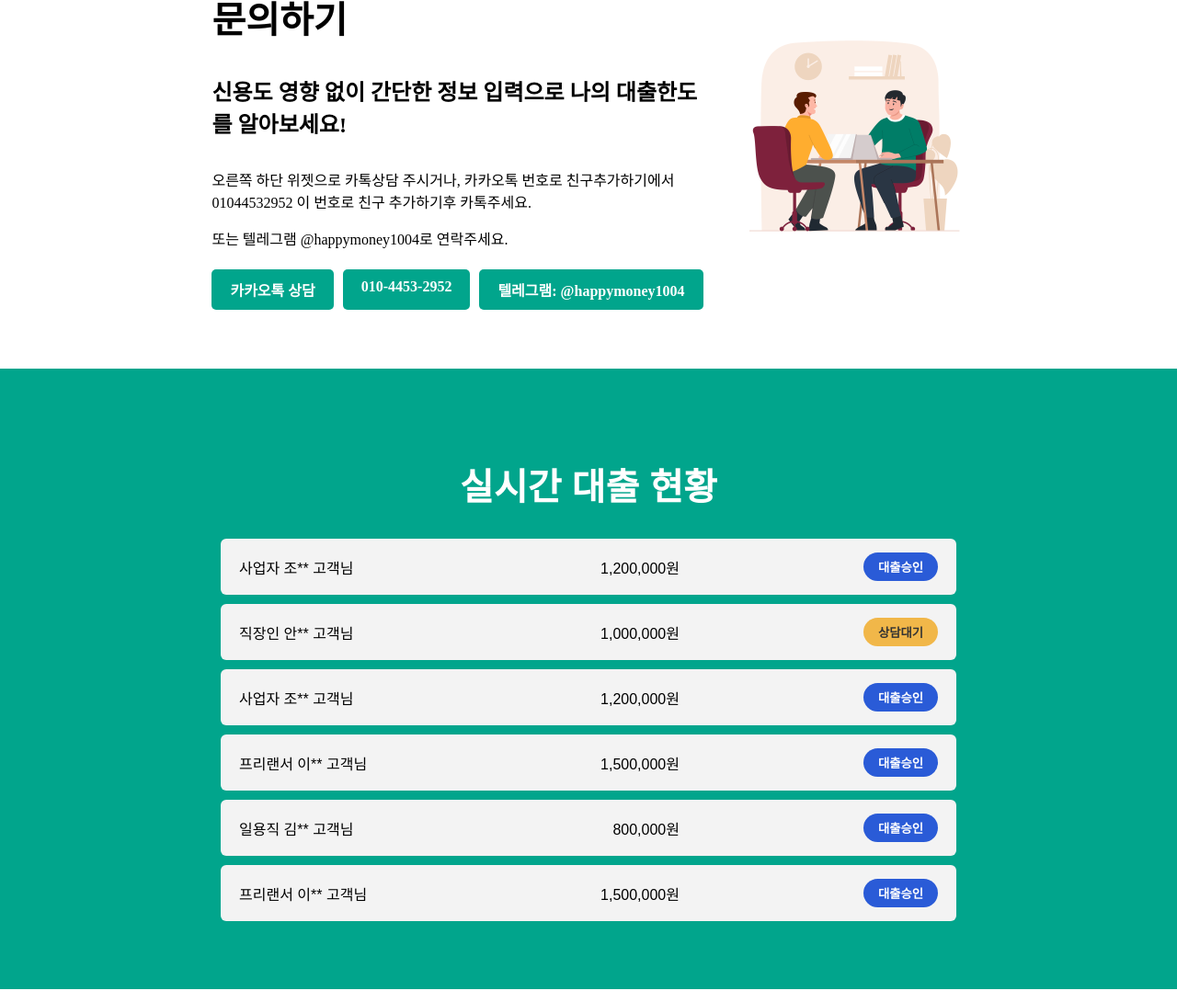
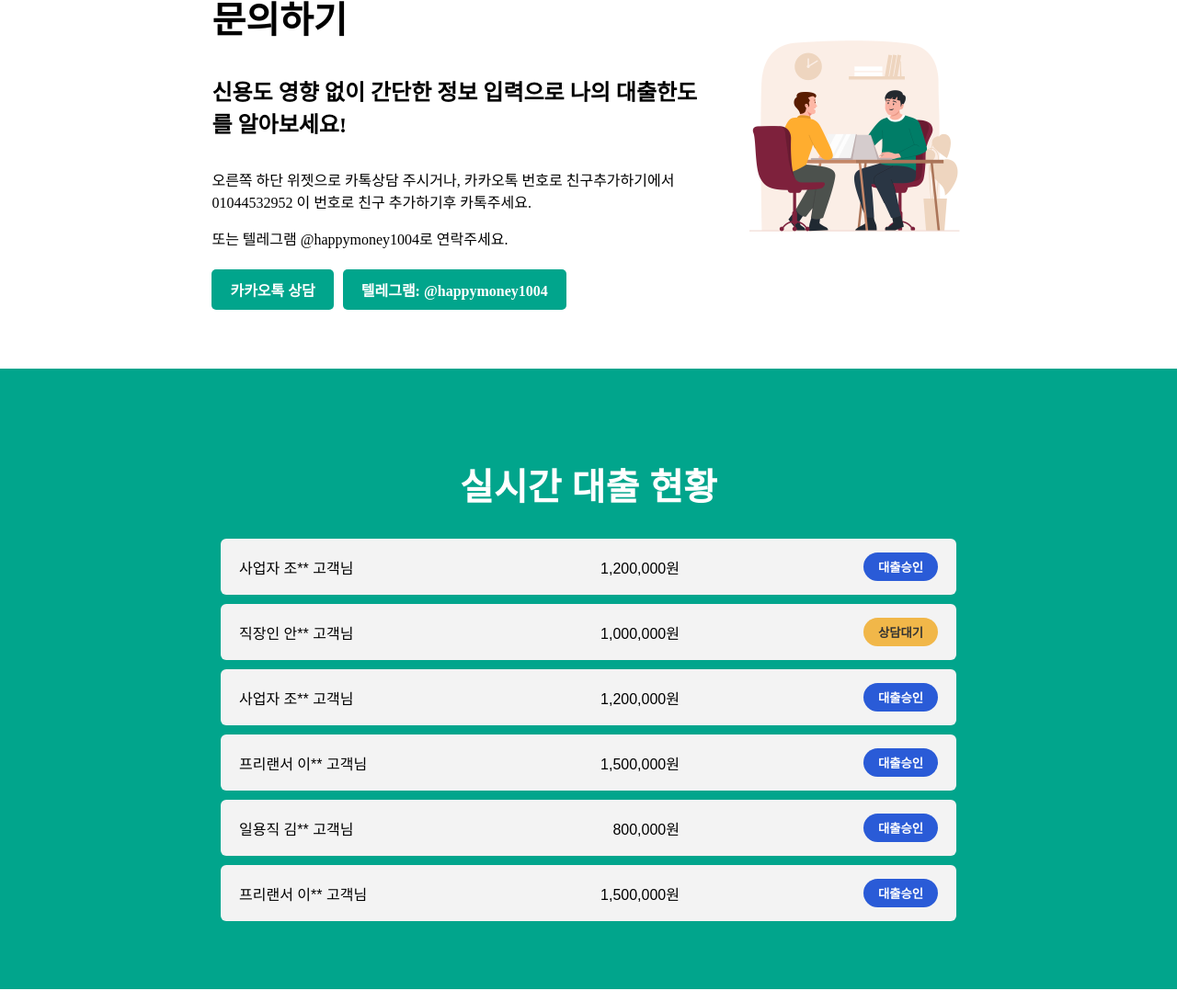
Before and after one commit to yujinnnee/happy, a plain HTML site: page index.html in a window 1280 px wide. Shown: the part 1709-2799 px from the top of the page at 92% size. Drawn offline with Linux system fonts and the light colour scheme.

Commit message:
버튼 삭제

```diff
--- a/index.html
+++ b/index.html
@@ -111,7 +111,6 @@
           <p style = 'margin-bottom: 4%;'>또는 텔레그램 @happymoney1004로 연락주세요.</p>
           <div class="button-group">
             <a href="https://open.kakao.com/o/sP58Kiwh" class="button1 bg2-primary">카카오톡 상담</a>
-            <a href="" class="button1 bg2-primary" style="cursor: default;">010-4453-2952</a>
             <a href="" class="button1 bg2-primary" style="cursor: default;">텔레그램: @happymoney1004</a>
           </div>
         </div>
```
